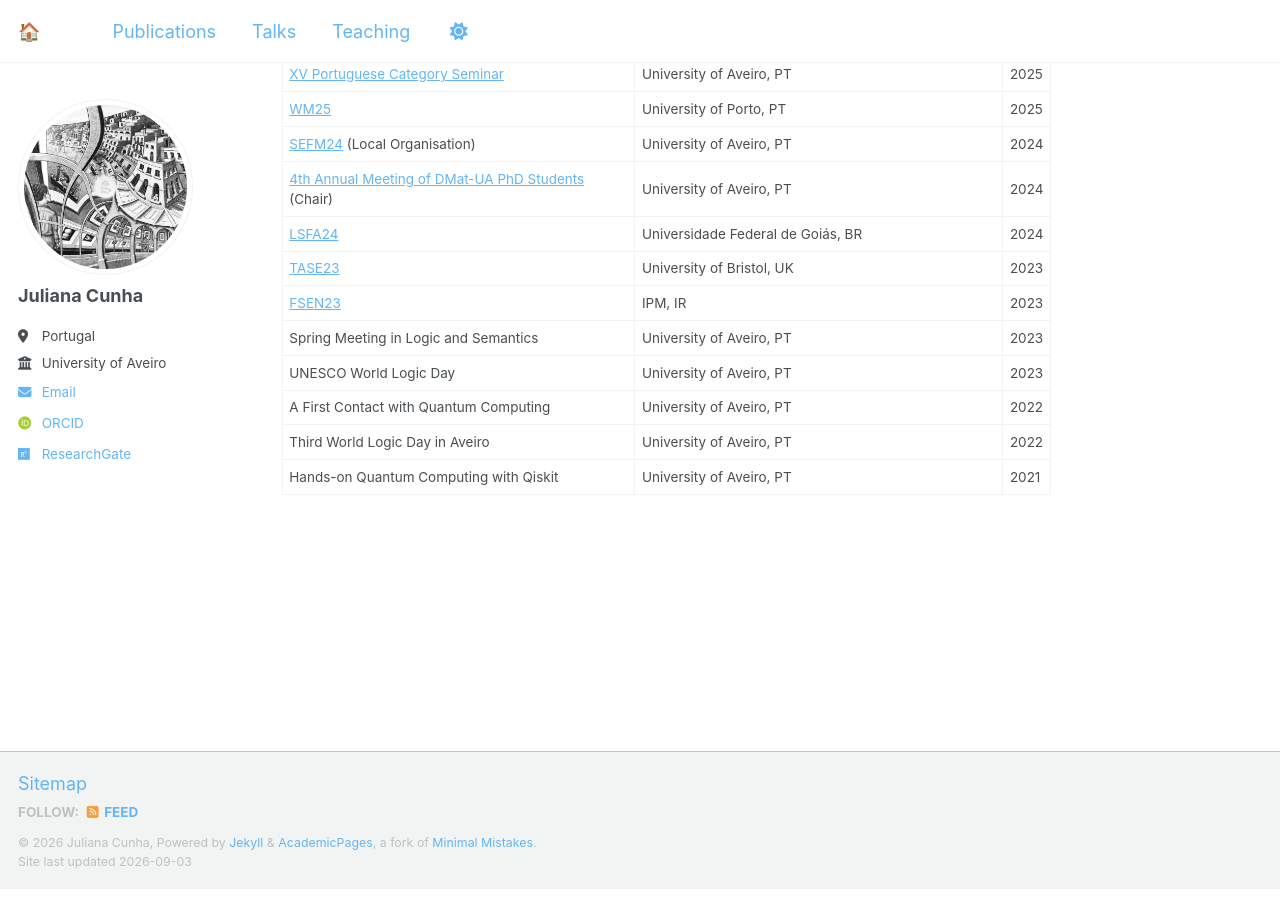
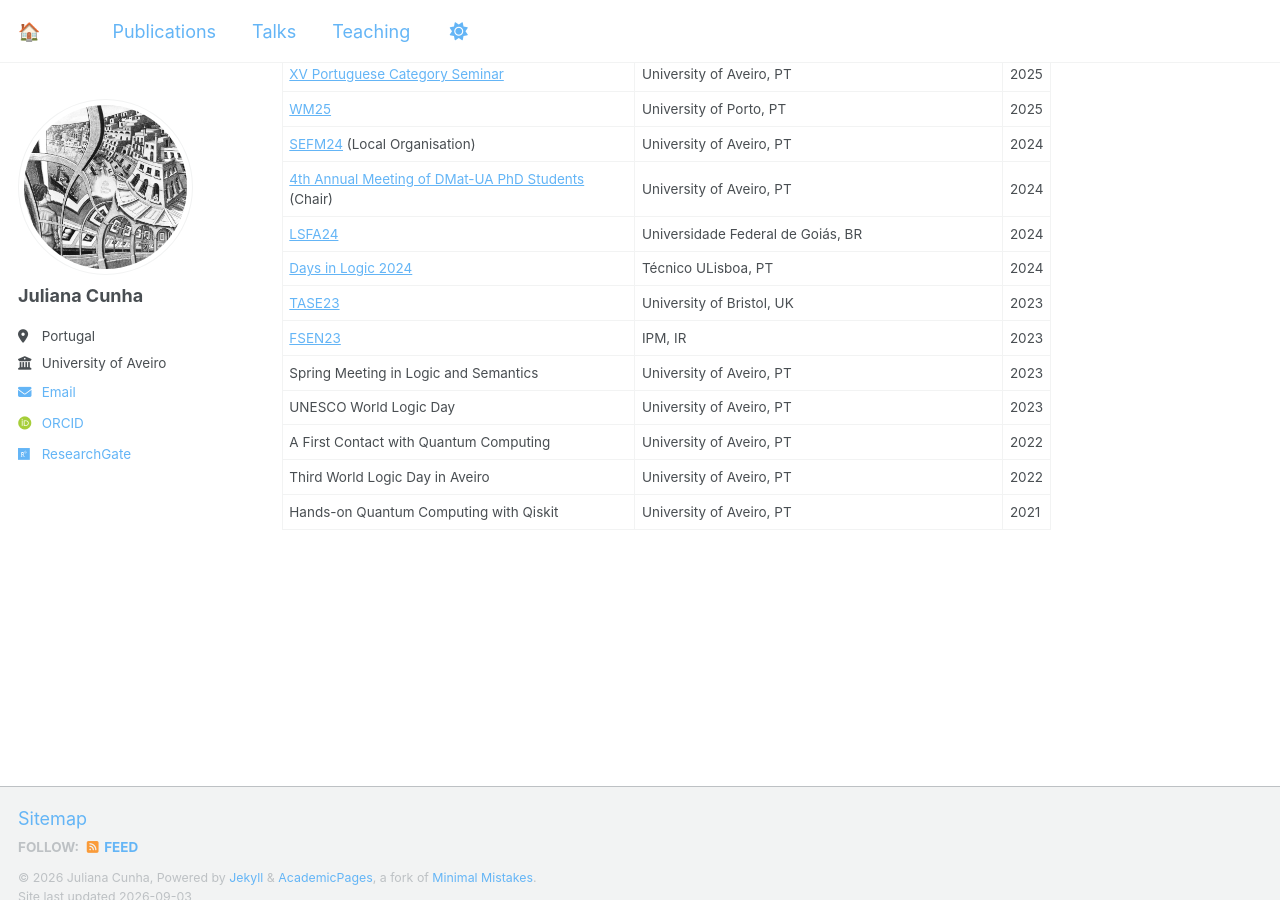
Before and after one commit to juliana-cunha/juliana-cunha.github.io, a Jekyll site: the page built from _pages/about.md, in a window 1280 px wide and 900 px high, scrolled down 871 px. Built offline with Jekyll 4.4.1, drawn with Linux system fonts in a browser that asks for light colours; some web fonts are replaced; a script that is not in the unit is left out.

Commit message:
Update about.md

```diff
--- a/_pages/about.md
+++ b/_pages/about.md
@@ -34,6 +34,7 @@ I have been to...
 | [SEFM24](https://sefm-conference.github.io/2024/) (Local Organisation) | University of Aveiro, PT | 2024 |
 | [4th Annual Meeting of DMat-UA PhD Students](https://sites.google.com/view/eaed-dmat-ua/last-editions/2024?authuser=0) (Chair) | University of Aveiro, PT | 2024 |
 | [LSFA24](https://sites.google.com/ufg.br/lsfa2024) | Universidade Federal de Goiás, BR | 2024 |
+| [Days in Logic 2024](https://www.math.tecnico.ulisboa.pt/~css/daysinlogic2024/home) | Técnico ULisboa, PT | 2024 |
 | [TASE23](bristolpl.github.io/tase2023/) | University of Bristol, UK | 2023 |
 | [FSEN23](https://fsen.ir/2023/) | IPM, IR | 2023 |
 | Spring Meeting in Logic and Semantics | University of Aveiro, PT | 2023 |
```
